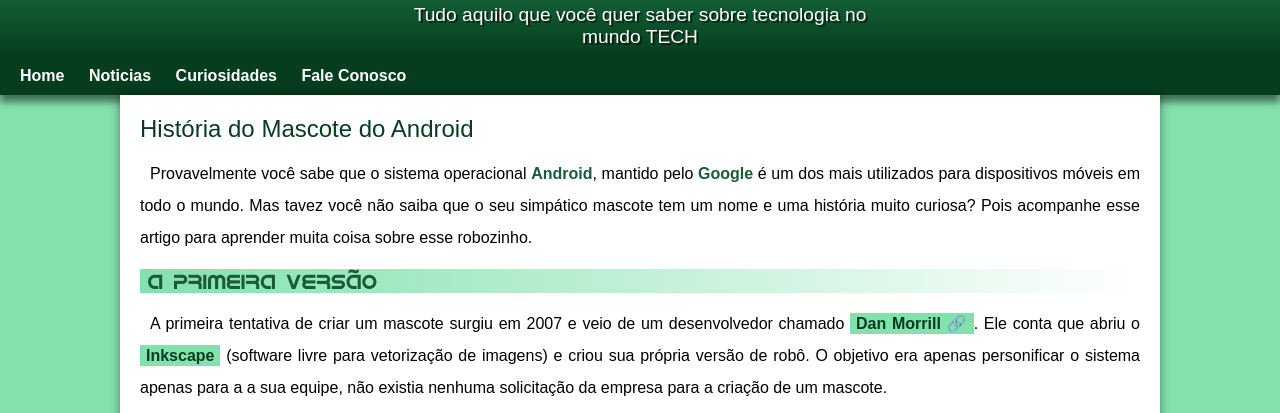
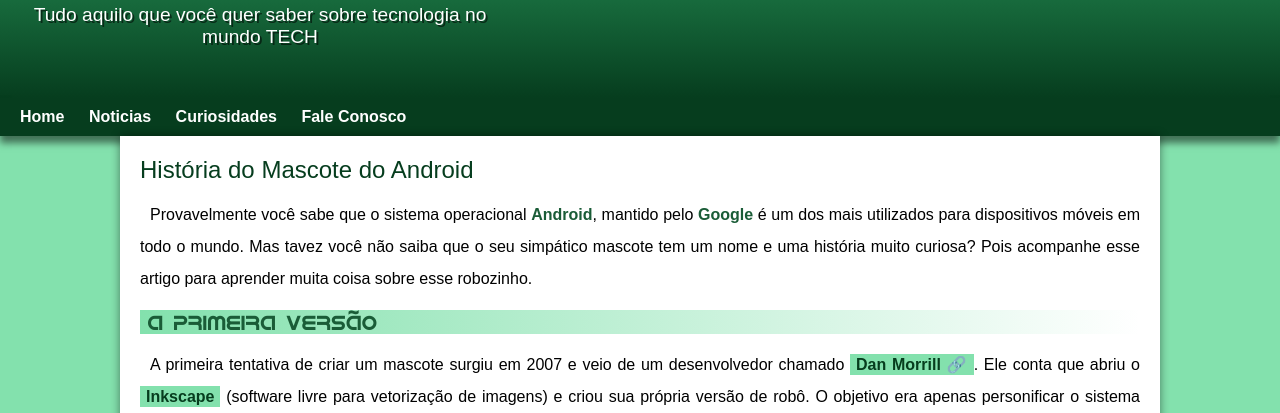
Before and after one commit to JpGoyaz/projeto-android, a plain HTML site: page index.html in a window 1280 px wide. Shown: the part 133-546 px from the top of the page. Drawn offline with Linux system fonts and the light colour scheme.

Commit message:
Update style.css

```diff
--- a/style/style.css
+++ b/style/style.css
@@ -47,7 +47,7 @@ header > p {
     color: white;
     font-family: var(--font-padrao);
     max-width: 500px;
-    margin: auto;
+    padding-bottom: 50px;
     font-size: 1em;
     padding-right:  10px;
     padding-left: 10px;
```
